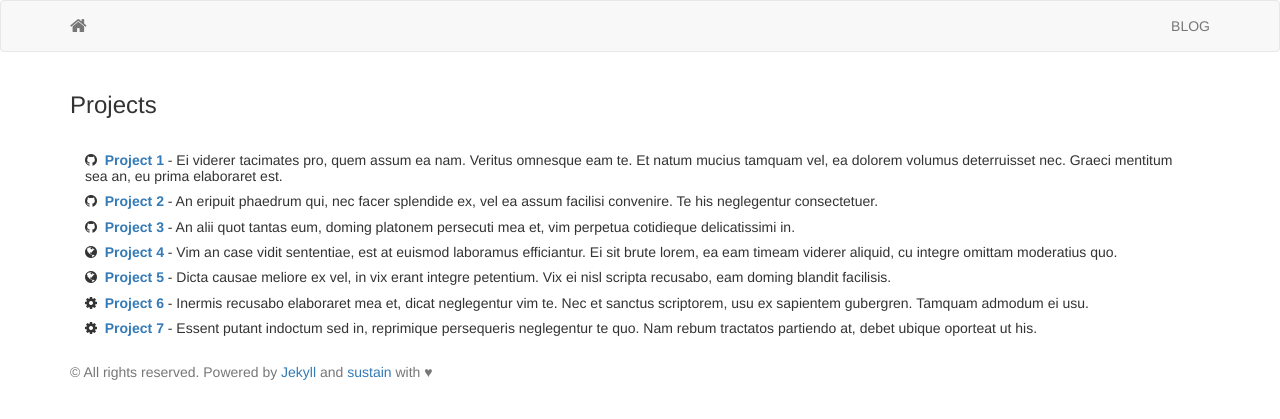
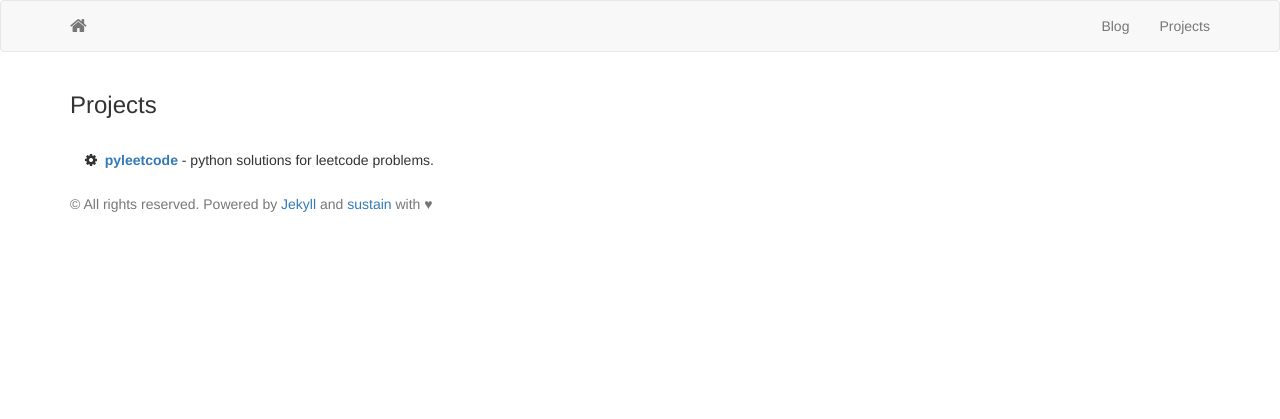
Before and after one commit to kevinxuv/blog, a Jekyll site: the page built from projects.html, in a window 1280 px wide. Shown: the top 419 px of the page. Built offline with Jekyll 4.4.1, drawn with Linux system fonts in a browser that asks for light colours; nearby versions of some CDN libraries.

Commit message:
add projects

```diff
--- a/_config.yml
+++ b/_config.yml
@@ -21,7 +21,7 @@ email: kevin.xu.v@gmail.com
 github: kevinxuv # username
 # twitter: username
 linkedin: kevinxuv
-# stackoverflow: username   #e.g: users/2735833/proton1h1
+stackoverflow: 2593783   #e.g: users/2735833/proton1h1
 #Comment out if you don't want disqus
 # disqus: username
 # google_analytics: UA-69391421-1
--- a/_includes/header.html
+++ b/_includes/header.html
@@ -5,7 +5,8 @@
     </div>
     <div id="navbar">
       <ul class="nav navbar-nav navbar-right">
-        <li><a href="{{ site.baseurl }}blog.html">BLOG</a></li>
+        <li><a href="{{ site.baseurl }}blog.html">Blog</a></li>
+        <li><a href="{{ site.baseurl }}projects.html">Projects</a></li>
       </ul>
     </div>
   </div>
--- a/_includes/projects.html
+++ b/_includes/projects.html
@@ -1,9 +1,8 @@
 <section id="projects">
 	<div class="container">
-  <h3>Projects</h3
-  <div class="panel panel-default">
+		<h3>Projects</h3 <div class="panel panel-default">
 		<div class="panel-body">
-		<h5>
+			<!-- <h5>
 				<i class="fa fa-github"></i>&nbsp;&nbsp;<strong><a href="#">Project 1</a></strong>
 				- Ei viderer tacimates pro, quem assum ea nam. Veritus omnesque eam te. Et natum mucius tamquam vel,
 				ea dolorem volumus deterruisset nec. Graeci mentitum sea an, eu prima elaboraret est.
@@ -36,9 +35,12 @@
 				<i class="fa fa-cog"></i>&nbsp;&nbsp;<strong><a href="#">Project 7</a></strong>
 				- Essent putant indoctum sed in, reprimique persequeris neglegentur te quo. Nam rebum
 				tractatos partiendo at, debet ubique oporteat ut his.
+			</h5> -->
+
+			<h5>
+				<i class="fa fa-cog"></i>&nbsp;&nbsp;<strong><a href="/pyleetcode">pyleetcode</a></strong>
+				- python solutions for leetcode problems.
 			</h5>
-
-
 		</div>
 	</div>
 	</div>
```
Also changed, not shown: _posts/programming-language.md (added, +9 -0 lines), README.MD (added). Lines whose indentation alone changed are shown as unchanged.
